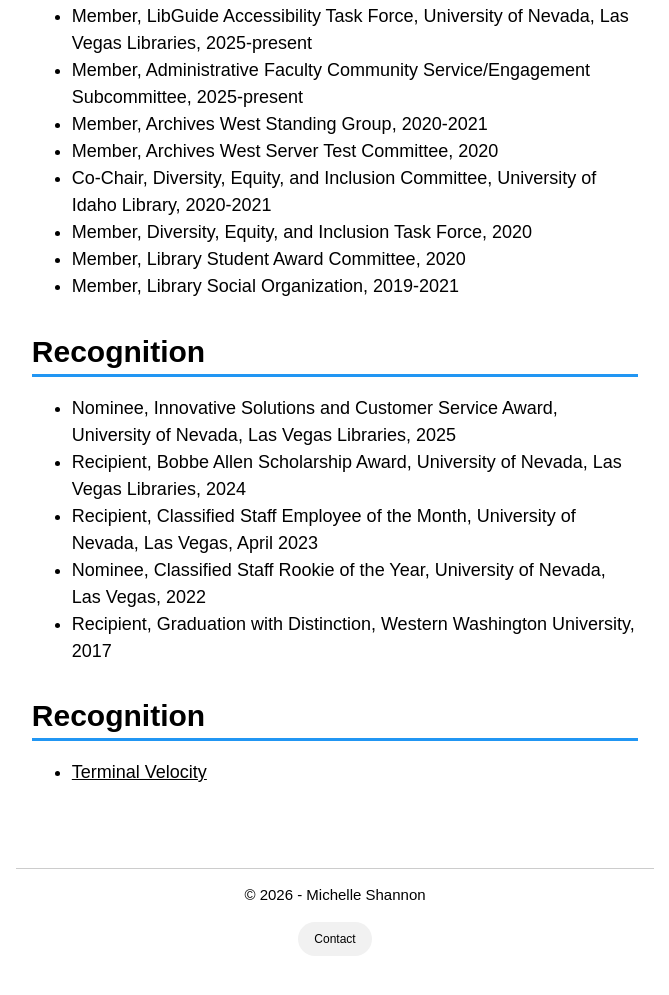
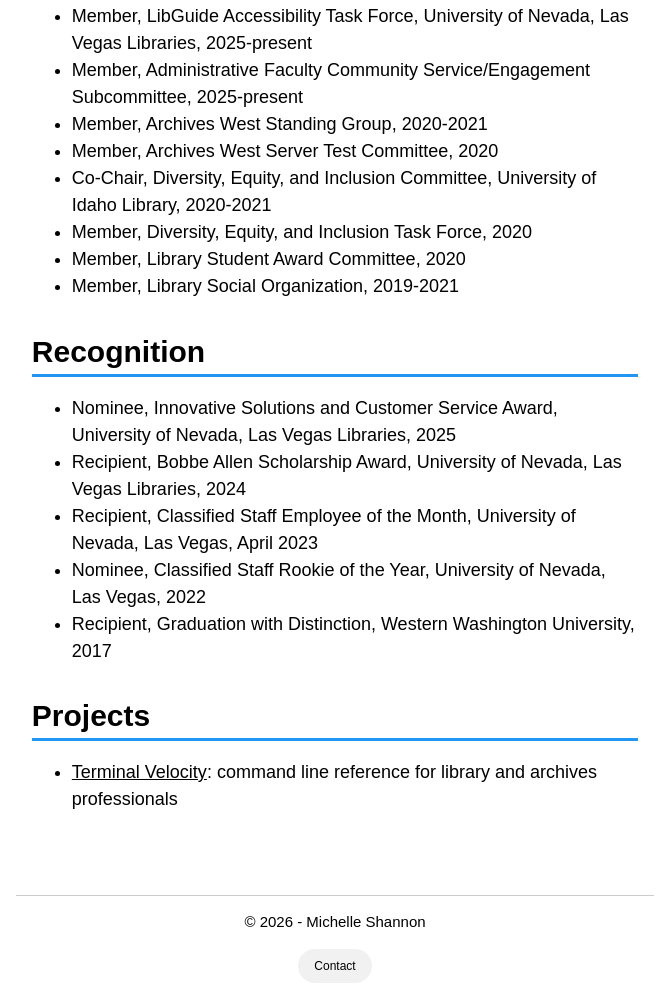
Before and after one commit to eridian-archivist/cv, a plain HTML site: page index.html in a window 1280 px wide. Shown: the part 8010-9005 px from the top of the page, without its empty margins (465-1134 px from the left). Before the commit the page ends 8978 px from the top, so only its background shows below. Drawn offline with nearby package versions, Linux system fonts and the light colour scheme.

Commit message:
fixed Projects section

```diff
--- a/index.html
+++ b/index.html
@@ -312,11 +312,11 @@
           </div>
 
           <!--PROJECTS SECTION-->
-          <div id="Recognition" class="w3-container w3-cursive w3-large">
-            <h2 class="w3-border-bottom w3-border-blue" style="border-width: 3px !important;">Recognition</h2>
+          <div id="Projects" class="w3-container w3-cursive w3-large">
+            <h2 class="w3-border-bottom w3-border-blue" style="border-width: 3px !important;">Projects</h2>
             <p class="w3-margin-top-1">
               <ul>
-                <li><a href="https://eridian-librarian.github.io/terminal-velocity/">Terminal Velocity</a></li>
+                <li><a href="https://eridian-librarian.github.io/terminal-velocity/">Terminal Velocity</a>: command line reference for library and archives professionals</li>
               </ul>
             </p>
           </div>
```
